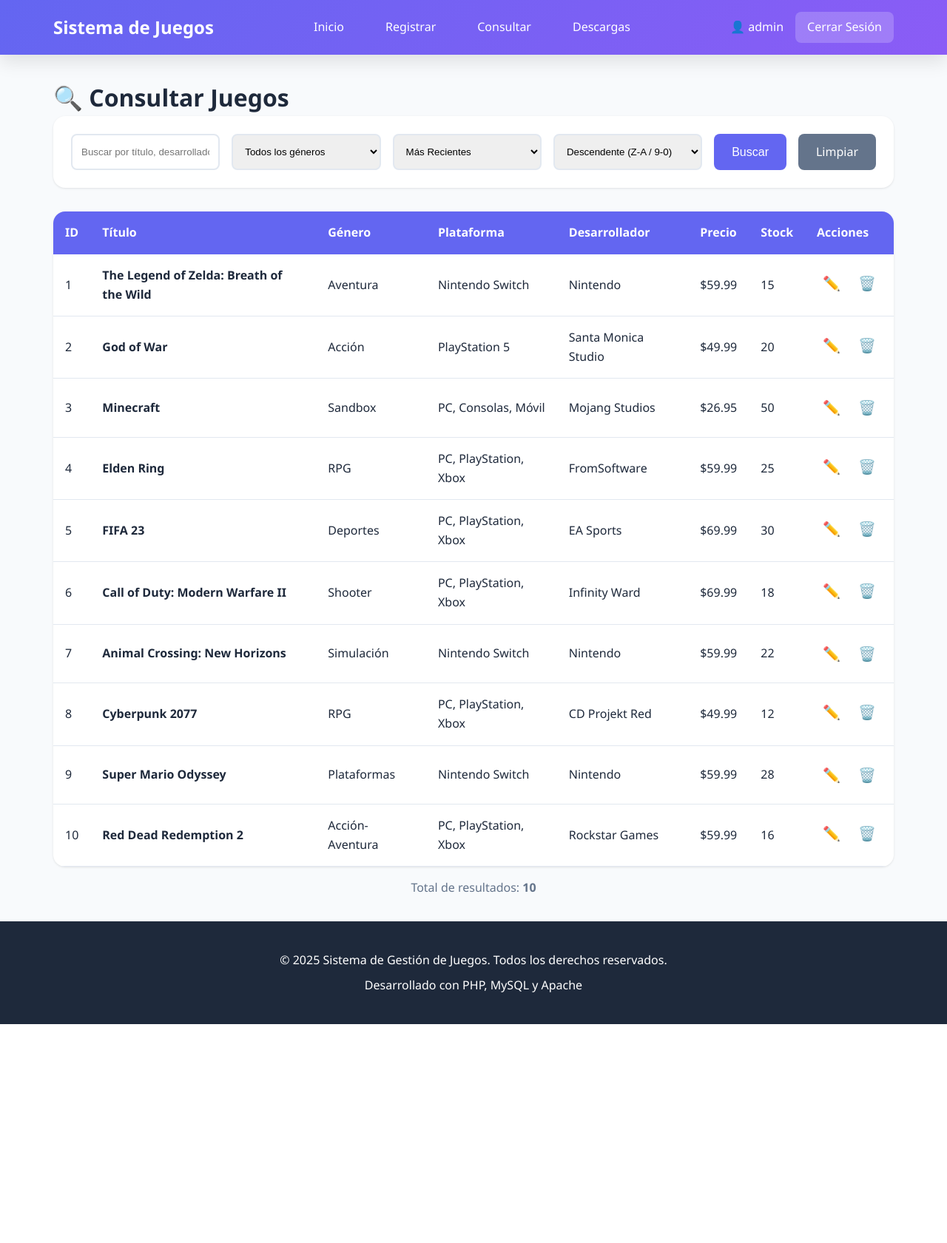
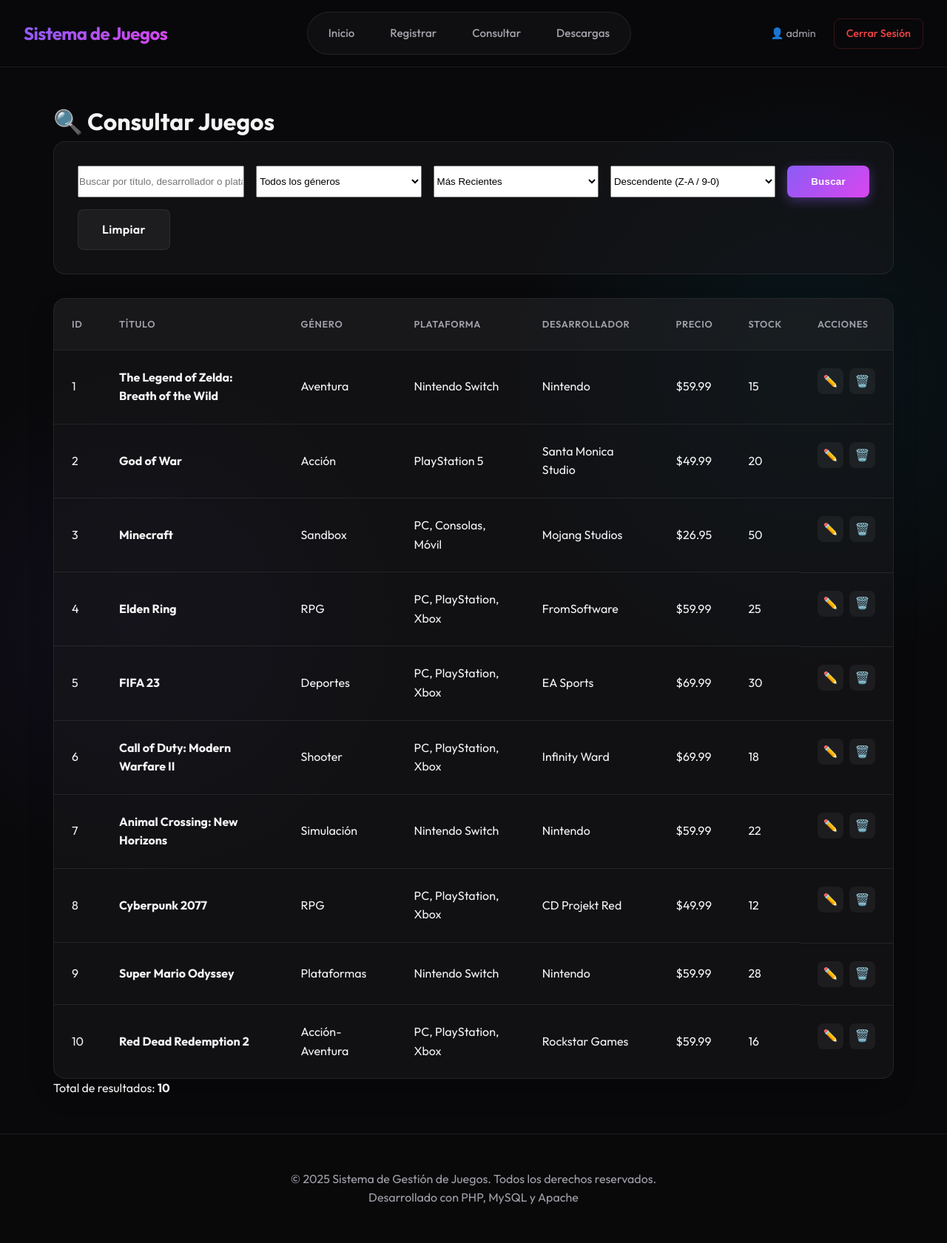
Before and after one commit to ErickMendoza117/sistema-juegos, a PHP site: page /consultas.php in a window 1280 px wide. Shown: the whole page at 74% size. Before the commit the page ends 1385 px from the top, so only its background shows below. Run offline with PHP 8.4, Linux system fonts and the light colour scheme; a user stored in the database is signed in; data comes from the database, SQL or seed files in the repository.

Commit message:
Se mejoro la UI

```diff
--- a/altas.php
+++ b/altas.php
@@ -47,7 +47,7 @@
     <meta charset="UTF-8">
     <meta name="viewport" content="width=device-width, initial-scale=1.0">
     <title>Registrar Juegos - Sistema de Juegos</title>
-    <link rel="stylesheet" href="css/styles.css">
+    <link rel="stylesheet" href="css/styles.css?v=<?php echo time(); ?>">
 </head>
 <body>
     <?php include 'includes/header.php'; ?>
--- a/consultas.php
+++ b/consultas.php
@@ -78,7 +78,7 @@
     <meta charset="UTF-8">
     <meta name="viewport" content="width=device-width, initial-scale=1.0">
     <title>Consultar Juegos - Sistema de Juegos</title>
-    <link rel="stylesheet" href="css/styles.css">
+    <link rel="stylesheet" href="css/styles.css?v=<?php echo time(); ?>">
 </head>
 <body>
     <?php include 'includes/header.php'; ?>
--- a/css/styles.css
+++ b/css/styles.css
@@ -1,211 +1,328 @@
 /* ============================================
-   Sistema de Gestión de Juegos - Estilos CSS
+   Sistema de Gestión de Juegos - Design System 2.0
+   Theme: Cyberpunk / Modern Dark
    ============================================ */
 
-/* Reset y configuración base */
+@import url('https://fonts.googleapis.com/css2?family=Outfit:wght@300;400;500;600;700&display=swap');
+
+:root {
+    /* Color Palette */
+    --bg-body: #09090b;
+    --bg-card: rgba(24, 24, 27, 0.6);
+    --bg-card-hover: rgba(39, 39, 42, 0.8);
+    --bg-input: rgba(9, 9, 11, 0.5);
+
+    /* Accents */
+    --primary: #8b5cf6;
+    --primary-hover: #7c3aed;
+    --primary-glow: rgba(139, 92, 246, 0.4);
+
+    --secondary: #06b6d4;
+    --secondary-hover: #0891b2;
+    --secondary-glow: rgba(6, 182, 212, 0.4);
+
+    --success: #10b981;
+    --danger: #ef4444;
+    --warning: #f59e0b;
+
+    /* Text */
+    --text-main: #f4f4f5;
+    --text-muted: #a1a1aa;
+    --text-dim: #52525b;
+
+    /* Borders & Effects */
+    --border: rgba(255, 255, 255, 0.08);
+    --border-hover: rgba(255, 255, 255, 0.15);
+    --glass: blur(12px);
+    --radius-sm: 0.5rem;
+    --radius-md: 1rem;
+    --radius-lg: 1.5rem;
+
+    /* Gradients */
+    --gradient-primary: linear-gradient(135deg, #8b5cf6 0%, #d946ef 100%);
+    --gradient-dark: linear-gradient(to bottom, #09090b, #18181b);
+}
+
+/* Reset & Base */
 * {
     margin: 0;
     padding: 0;
     box-sizing: border-box;
 }
 
-:root {
-    --primary-color: #6366f1;
-    --primary-dark: #4f46e5;
-    --secondary-color: #8b5cf6;
-    --success-color: #10b981;
-    --error-color: #ef4444;
-    --warning-color: #f59e0b;
-    --bg-color: #f8fafc;
-    --card-bg: #ffffff;
-    --text-color: #1e293b;
-    --text-light: #64748b;
-    --border-color: #e2e8f0;
-    --shadow: 0 1px 3px rgba(0, 0, 0, 0.1);
-    --shadow-lg: 0 10px 25px rgba(0, 0, 0, 0.1);
-}
-
 body {
-    font-family: 'Segoe UI', Tahoma, Geneva, Verdana, sans-serif;
-    background-color: var(--bg-color);
-    color: var(--text-color);
+    font-family: 'Outfit', sans-serif;
+    background-color: var(--bg-body);
+    background-image:
+        radial-gradient(circle at 15% 50%, rgba(139, 92, 246, 0.08), transparent 25%),
+        radial-gradient(circle at 85% 30%, rgba(6, 182, 212, 0.08), transparent 25%);
+    color: var(--text-main);
     line-height: 1.6;
     min-height: 100vh;
     display: flex;
     flex-direction: column;
+    overflow-x: hidden;
 }
 
-/* Header */
+a {
+    text-decoration: none;
+    color: inherit;
+    transition: all 0.3s ease;
+}
+
+/* Header & Nav */
 .main-header {
-    background: linear-gradient(135deg, var(--primary-color), var(--secondary-color));
-    color: white;
+    background: rgba(9, 9, 11, 0.8);
+    backdrop-filter: var(--glass);
+    -webkit-backdrop-filter: var(--glass);
+    border-bottom: 1px solid var(--border);
+    position: sticky;
+    top: 0;
+    z-index: 100;
     padding: 1rem 0;
-    box-shadow: var(--shadow-lg);
 }
 
 .header-container {
-    max-width: 1200px;
+    max-width: 1400px;
     margin: 0 auto;
     padding: 0 2rem;
     display: flex;
     justify-content: space-between;
     align-items: center;
-    flex-wrap: wrap;
-    gap: 1rem;
 }
 
 .logo a {
-    color: white;
-    text-decoration: none;
     font-size: 1.5rem;
-    font-weight: bold;
+    font-weight: 700;
+    background: var(--gradient-primary);
+    -webkit-background-clip: text;
+    background-clip: text;
+    color: transparent;
+    letter-spacing: -0.02em;
 }
 
 .main-nav {
     display: flex;
-    gap: 1.5rem;
+    gap: 0.5rem;
+    background: rgba(255, 255, 255, 0.03);
+    padding: 0.5rem;
+    border-radius: 2rem;
+    border: 1px solid var(--border);
 }
 
 .main-nav a {
-    color: white;
-    text-decoration: none;
-    padding: 0.5rem 1rem;
-    border-radius: 0.5rem;
-    transition: background 0.3s;
+    color: var(--text-muted);
+    padding: 0.5rem 1.25rem;
+    border-radius: 1.5rem;
+    font-weight: 500;
+    font-size: 0.95rem;
 }
 
-.main-nav a:hover {
-    background: rgba(255, 255, 255, 0.2);
+.main-nav a:hover,
+.main-nav a.active {
+    color: white;
+    background: rgba(255, 255, 255, 0.1);
 }
 
 .user-menu {
     display: flex;
     align-items: center;
-    gap: 1rem;
+    gap: 1.5rem;
+}
+
+.user-menu span {
+    color: var(--text-muted);
+    font-size: 0.9rem;
 }
 
 .btn-logout {
-    background: rgba(255, 255, 255, 0.2);
-    color: white;
+    color: var(--danger);
+    font-size: 0.9rem;
+    font-weight: 500;
     padding: 0.5rem 1rem;
-    border-radius: 0.5rem;
-    text-decoration: none;
-    transition: background 0.3s;
+    border-radius: var(--radius-sm);
+    border: 1px solid rgba(239, 68, 68, 0.2);
 }
 
 .btn-logout:hover {
-    background: rgba(255, 255, 255, 0.3);
+    background: rgba(239, 68, 68, 0.1);
 }
 
-/* Container */
+/* Layout */
 .container {
     max-width: 1200px;
-    margin: 2rem auto;
+    margin: 3rem auto;
     padding: 0 2rem;
     flex: 1;
+    animation: fadeIn 0.6s ease-out;
+}
+
+@keyframes fadeIn {
+    from {
+        opacity: 0;
+        transform: translateY(20px);
+    }
+
+    to {
+        opacity: 1;
+        transform: translateY(0);
+    }
 }
 
 /* Welcome Section */
 .welcome-section {
     text-align: center;
-    margin-bottom: 3rem;
+    margin-bottom: 4rem;
 }
 
 .welcome-section h1 {
-    font-size: 2.5rem;
-    margin-bottom: 0.5rem;
-    color: var(--primary-color);
+    font-size: 3.5rem;
+    font-weight: 700;
+    margin-bottom: 1rem;
+    line-height: 1.1;
+    background: linear-gradient(to right, white, var(--text-muted));
+    -webkit-background-clip: text;
+    background-clip: text;
+    color: transparent;
+}
+
+.welcome-section p {
+    color: var(--text-muted);
+    font-size: 1.2rem;
 }
 
 /* Stats Grid */
 .stats-grid {
     display: grid;
-    grid-template-columns: repeat(auto-fit, minmax(250px, 1fr));
-    gap: 1.5rem;
-    margin-bottom: 3rem;
+    grid-template-columns: repeat(auto-fit, minmax(280px, 1fr));
+    gap: 2rem;
+    margin-bottom: 4rem;
 }
 
 .stat-card {
-    background: var(--card-bg);
+    background: var(--bg-card);
+    backdrop-filter: var(--glass);
+    -webkit-backdrop-filter: var(--glass);
+    border: 1px solid var(--border);
     padding: 2rem;
-    border-radius: 1rem;
-    box-shadow: var(--shadow);
+    border-radius: var(--radius-md);
     display: flex;
     align-items: center;
     gap: 1.5rem;
-    transition: transform 0.3s, box-shadow 0.3s;
+    transition: all 0.3s cubic-bezier(0.4, 0, 0.2, 1);
+    position: relative;
+    overflow: hidden;
+}
+
+.stat-card::before {
+    content: '';
+    position: absolute;
+    top: 0;
+    left: 0;
+    width: 100%;
+    height: 100%;
+    background: linear-gradient(45deg, transparent, rgba(255, 255, 255, 0.03), transparent);
+    transform: translateX(-100%);
+    transition: 0.5s;
 }
 
 .stat-card:hover {
     transform: translateY(-5px);
-    box-shadow: var(--shadow-lg);
+    border-color: var(--primary);
+    box-shadow: 0 10px 30px -10px var(--primary-glow);
+}
+
+.stat-card:hover::before {
+    transform: translateX(100%);
 }
 
 .stat-icon {
-    font-size: 3rem;
+    font-size: 2.5rem;
+    background: rgba(255, 255, 255, 0.05);
+    width: 80px;
+    height: 80px;
+    display: flex;
+    align-items: center;
+    justify-content: center;
+    border-radius: 50%;
 }
 
 .stat-info h3 {
-    font-size: 2rem;
-    color: var(--primary-color);
-    margin-bottom: 0.25rem;
+    font-size: 2.5rem;
+    font-weight: 700;
+    color: white;
+    line-height: 1;
+    margin-bottom: 0.5rem;
 }
 
 .stat-info p {
-    color: var(--text-light);
+    color: var(--text-muted);
+    font-size: 0.9rem;
+    text-transform: uppercase;
+    letter-spacing: 0.05em;
 }
 
 /* Menu Grid */
 .menu-grid {
     display: grid;
-    grid-template-columns: repeat(auto-fit, minmax(280px, 1fr));
+    grid-template-columns: repeat(auto-fit, minmax(300px, 1fr));
     gap: 2rem;
 }
 
 .menu-card {
-    background: var(--card-bg);
-    padding: 2rem;
-    border-radius: 1rem;
-    box-shadow: var(--shadow);
+    background: var(--bg-card);
+    border: 1px solid var(--border);
+    padding: 3rem 2rem;
+    border-radius: var(--radius-md);
     text-align: center;
-    text-decoration: none;
-    color: var(--text-color);
-    transition: transform 0.3s, box-shadow 0.3s;
+    transition: all 0.3s ease;
+    position: relative;
+    overflow: hidden;
 }
 
 .menu-card:hover {
     transform: translateY(-5px);
-    box-shadow: var(--shadow-lg);
+    background: var(--bg-card-hover);
+    border-color: var(--secondary);
+    box-shadow: 0 10px 30px -10px var(--secondary-glow);
 }
 
 .menu-icon {
-    font-size: 4rem;
-    margin-bottom: 1rem;
+    font-size: 3.5rem;
+    margin-bottom: 1.5rem;
+    display: inline-block;
+    transition: transform 0.3s ease;
+}
+
+.menu-card:hover .menu-icon {
+    transform: scale(1.1) rotate(5deg);
 }
 
 .menu-card h3 {
-    color: var(--primary-color);
-    margin-bottom: 0.5rem;
+    color: white;
+    font-size: 1.5rem;
+    margin-bottom: 0.75rem;
 }
 
 .menu-card p {
-    color: var(--text-light);
+    color: var(--text-muted);
 }
 
 /* Forms */
 .form-container {
-    background: var(--card-bg);
-    padding: 2rem;
-    border-radius: 1rem;
-    box-shadow: var(--shadow);
-    margin-top: 2rem;
+    background: var(--bg-card);
+    border: 1px solid var(--border);
+    padding: 3rem;
+    border-radius: var(--radius-md);
+    backdrop-filter: var(--glass);
+    -webkit-backdrop-filter: var(--glass);
 }
 
 .form-row {
     display: grid;
     grid-template-columns: repeat(auto-fit, minmax(250px, 1fr));
-    gap: 1.5rem;
-    margin-bottom: 1.5rem;
+    gap: 2rem;
+    margin-bottom: 2rem;
 }
 
 .form-group {
@@ -245,64 +367,114 @@
 
 /* Buttons */
 .btn {
-    padding: 0.75rem 1.5rem;
+    padding: 0.875rem 2rem;
+    border-radius: var(--radius-sm);
+    font-weight: 600;
+    letter-spacing: 0.02em;
+    cursor: pointer;
     border: none;
-    border-radius: 0.5rem;
-    font-size: 1rem;
-    cursor: pointer;
-    text-decoration: none;
-    display: inline-block;
-    transition: all 0.3s;
+    transition: all 0.3s ease;
+    display: inline-flex;
+    align-items: center;
+    justify-content: center;
+    gap: 0.5rem;
 }
 
 .btn-primary {
-    background: var(--primary-color);
+    background: var(--gradient-primary);
     color: white;
+    box-shadow: 0 4px 15px var(--primary-glow);
 }
 
 .btn-primary:hover {
-    background: var(--primary-dark);
+    transform: translateY(-2px);
+    box-shadow: 0 8px 25px var(--primary-glow);
 }
 
 .btn-secondary {
-    background: var(--text-light);
+    background: rgba(255, 255, 255, 0.05);
     color: white;
+    border: 1px solid var(--border);
 }
 
 .btn-secondary:hover {
-    background: var(--text-color);
+    background: rgba(255, 255, 255, 0.1);
+    border-color: white;
 }
 
-.btn-small {
-    padding: 0.5rem 1rem;
-    font-size: 0.9rem;
+/* Tables */
+.table-container {
+    background: var(--bg-card);
+    border: 1px solid var(--border);
+    border-radius: var(--radius-md);
+    overflow: hidden;
+    box-shadow: 0 20px 40px -10px rgba(0, 0, 0, 0.3);
 }
 
-/* Alerts */
-.alert {
-    padding: 1rem;
-    border-radius: 0.5rem;
-    margin-bottom: 1.5rem;
+.data-table {
+    width: 100%;
+    border-collapse: collapse;
 }
 
-.alert-success {
-    background: #d1fae5;
-    color: #065f46;
-    border: 1px solid var(--success-color);
+.data-table thead {
+    background: rgba(255, 255, 255, 0.03);
 }
 
-.alert-error {
-    background: #fee2e2;
-    color: #991b1b;
-    border: 1px solid var(--error-color);
+.data-table th {
+    color: var(--text-muted);
+    font-weight: 600;
+    text-transform: uppercase;
+    font-size: 0.8rem;
+    letter-spacing: 0.05em;
+    padding: 1.5rem;
+    text-align: left;
+}
+
+.data-table td {
+    padding: 1.5rem;
+    border-top: 1px solid var(--border);
+    color: var(--text-main);
+}
+
+.data-table tr:hover td {
+    background: rgba(255, 255, 255, 0.02);
+}
+
+/* Actions */
+.actions {
+    display: flex;
+    gap: 0.5rem;
+}
+
+.btn-action {
+    width: 35px;
+    height: 35px;
+    display: flex;
+    align-items: center;
+    justify-content: center;
+    border-radius: var(--radius-sm);
+    transition: all 0.2s;
+    background: rgba(255, 255, 255, 0.05);
+    text-decoration: none;
+}
+
+.btn-action:hover {
+    transform: scale(1.1);
+    background: white;
+    color: black;
+}
+
+.btn-delete:hover {
+    background: var(--danger);
+    color: white;
 }
 
 /* Search */
 .search-container {
-    background: var(--card-bg);
-    padding: 1.5rem;
-    border-radius: 1rem;
-    box-shadow: var(--shadow);
+    background: var(--bg-card);
+    padding: 2rem;
+    border-radius: var(--radius-md);
+    border: 1px solid var(--border);
     margin-bottom: 2rem;
 }
 
@@ -316,112 +488,17 @@
 .search-form select {
     flex: 1;
     min-width: 200px;
-    padding: 0.75rem;
-    border: 2px solid var(--border-color);
-    border-radius: 0.5rem;
 }
 
-/* Table */
-.table-container {
-    background: var(--card-bg);
-    border-radius: 1rem;
-    box-shadow: var(--shadow);
-    overflow-x: auto;
-}
-
-.data-table {
-    width: 100%;
-    border-collapse: collapse;
-}
-
-.data-table thead {
-    background: var(--primary-color);
-    color: white;
-}
-
-.data-table th,
-.data-table td {
-    padding: 1rem;
-    text-align: left;
-}
-
-.data-table tbody tr {
-    border-bottom: 1px solid var(--border-color);
-    transition: background 0.3s;
-}
-
-.data-table tbody tr:hover {
-    background: var(--bg-color);
-}
-
-.data-table .actions {
-    display: flex;
-    gap: 0.5rem;
-}
-
-.btn-action {
-    padding: 0.5rem;
-    border-radius: 0.25rem;
-    text-decoration: none;
-    font-size: 1.2rem;
-    transition: transform 0.2s;
-}
-
-.btn-action:hover {
-    transform: scale(1.2);
-}
-
-.no-data {
-    text-align: center;
-    padding: 2rem;
-    color: var(--text-light);
-}
-
-.results-info {
-    margin-top: 1rem;
-    text-align: center;
-    color: var(--text-light);
-}
-
-/* Downloads */
-.downloads-info {
-    background: var(--card-bg);
-    padding: 1.5rem;
-    border-radius: 1rem;
-    box-shadow: var(--shadow);
-    margin-bottom: 2rem;
-    text-align: center;
-}
-
-.downloads-container {
-    background: var(--card-bg);
-    border-radius: 1rem;
-    box-shadow: var(--shadow);
-    overflow: hidden;
-}
-
-.no-downloads {
-    padding: 3rem;
-    text-align: center;
-}
-
-.no-downloads .hint {
-    margin-top: 1rem;
-    color: var(--text-light);
-    font-size: 0.9rem;
-}
-
-.file-icon {
-    margin-right: 0.5rem;
-}
-
-/* Login Page */
+/* Login */
 .login-page {
+    background: var(--bg-body);
+    background-image:
+        radial-gradient(circle at 50% 0%, rgba(139, 92, 246, 0.15), transparent 50%);
     display: flex;
     justify-content: center;
     align-items: center;
     min-height: 100vh;
-    background: linear-gradient(135deg, var(--primary-color), var(--secondary-color));
 }
 
 .login-container {
@@ -431,45 +508,75 @@
 }
 
 .login-box {
-    background: var(--card-bg);
-    padding: 3rem;
-    border-radius: 1rem;
-    box-shadow: var(--shadow-lg);
+    background: rgba(24, 24, 27, 0.8);
+    backdrop-filter: blur(20px);
+    -webkit-backdrop-filter: blur(20px);
+    border: 1px solid var(--border);
+    padding: 4rem 3rem;
+    border-radius: var(--radius-lg);
+    box-shadow: 0 25px 50px -12px rgba(0, 0, 0, 0.5);
 }
 
 .login-box h1 {
+    background: var(--gradient-primary);
+    -webkit-background-clip: text;
+    background-clip: text;
+    color: transparent;
+    font-size: 2.5rem;
+    margin-bottom: 0.5rem;
     text-align: center;
-    color: var(--primary-color);
-    margin-bottom: 0.5rem;
 }
 
 .login-box h2 {
+    color: var(--text-muted);
     text-align: center;
     margin-bottom: 2rem;
-    color: var(--text-light);
+    font-weight: 400;
 }
 
 .login-info {
     margin-top: 2rem;
     padding: 1rem;
-    background: var(--bg-color);
-    border-radius: 0.5rem;
+    background: rgba(255, 255, 255, 0.03);
+    border-radius: var(--radius-sm);
     font-size: 0.9rem;
+    color: var(--text-muted);
+    text-align: center;
 }
 
 .login-info code {
-    background: white;
-    padding: 0.2rem 0.5rem;
+    background: rgba(139, 92, 246, 0.1);
+    color: var(--primary);
+    padding: 0.2rem 0.4rem;
     border-radius: 0.25rem;
-    color: var(--primary-color);
+}
+
+/* Alerts */
+.alert {
+    padding: 1rem 1.5rem;
+    border-radius: var(--radius-sm);
+    margin-bottom: 2rem;
+    border: 1px solid transparent;
+}
+
+.alert-success {
+    background: rgba(16, 185, 129, 0.1);
+    border-color: rgba(16, 185, 129, 0.2);
+    color: #34d399;
+}
+
+.alert-error {
+    background: rgba(239, 68, 68, 0.1);
+    border-color: rgba(239, 68, 68, 0.2);
+    color: #f87171;
 }
 
 /* Footer */
 .main-footer {
-    background: var(--text-color);
-    color: white;
-    padding: 2rem 0;
     margin-top: auto;
+    padding: 3rem 0;
+    border-top: 1px solid var(--border);
+    background: rgba(9, 9, 11, 0.9);
 }
 
 .footer-container {
@@ -477,45 +584,32 @@
     margin: 0 auto;
     padding: 0 2rem;
     text-align: center;
-}
-
-.footer-container p {
-    margin: 0.5rem 0;
+    color: var(--text-muted);
 }
 
 /* Responsive */
 @media (max-width: 768px) {
     .header-container {
         flex-direction: column;
-        text-align: center;
+        gap: 1rem;
     }
 
     .main-nav {
-        flex-direction: column;
         width: 100%;
-    }
-
-    .main-nav a {
-        display: block;
+        overflow-x: auto;
+        justify-content: center;
     }
 
     .welcome-section h1 {
-        font-size: 1.8rem;
-    }
-
-    .form-row {
-        grid-template-columns: 1fr;
+        font-size: 2.5rem;
     }
 
     .search-form {
         flex-direction: column;
     }
 
-    .form-actions {
-        flex-direction: column;
-    }
-
-    .btn {
-        width: 100%;
+    .data-table {
+        display: block;
+        overflow-x: auto;
     }
 }
--- a/descargas.php
+++ b/descargas.php
@@ -20,7 +20,7 @@
     <meta charset="UTF-8">
     <meta name="viewport" content="width=device-width, initial-scale=1.0">
     <title>Descargas - Sistema de Juegos</title>
-    <link rel="stylesheet" href="css/styles.css">
+    <link rel="stylesheet" href="css/styles.css?v=<?php echo time(); ?>">
 </head>
 <body>
     <?php include 'includes/header.php'; ?>
--- a/editar.php
+++ b/editar.php
@@ -63,7 +63,7 @@
     <meta charset="UTF-8">
     <meta name="viewport" content="width=device-width, initial-scale=1.0">
     <title>Editar Juego - Sistema de Juegos</title>
-    <link rel="stylesheet" href="css/styles.css">
+    <link rel="stylesheet" href="css/styles.css?v=<?php echo time(); ?>">
 </head>
 <body>
     <?php include 'includes/header.php'; ?>
--- a/index.php
+++ b/index.php
@@ -16,7 +16,7 @@
     <meta charset="UTF-8">
     <meta name="viewport" content="width=device-width, initial-scale=1.0">
     <title>Inicio - Sistema de Juegos</title>
-    <link rel="stylesheet" href="css/styles.css">
+    <link rel="stylesheet" href="css/styles.css?v=<?php echo time(); ?>">
 </head>
 <body>
     <?php include 'includes/header.php'; ?>
--- a/login.php
+++ b/login.php
@@ -61,7 +61,7 @@
     <meta charset="UTF-8">
     <meta name="viewport" content="width=device-width, initial-scale=1.0">
     <title>Iniciar Sesión - Sistema de Juegos</title>
-    <link rel="stylesheet" href="css/styles.css">
+    <link rel="stylesheet" href="css/styles.css?v=<?php echo time(); ?>">
 </head>
 <body class="login-page">
     <div class="login-container">
```
Also changed, not shown: other parts of css/styles.css (+14 -9 lines).
